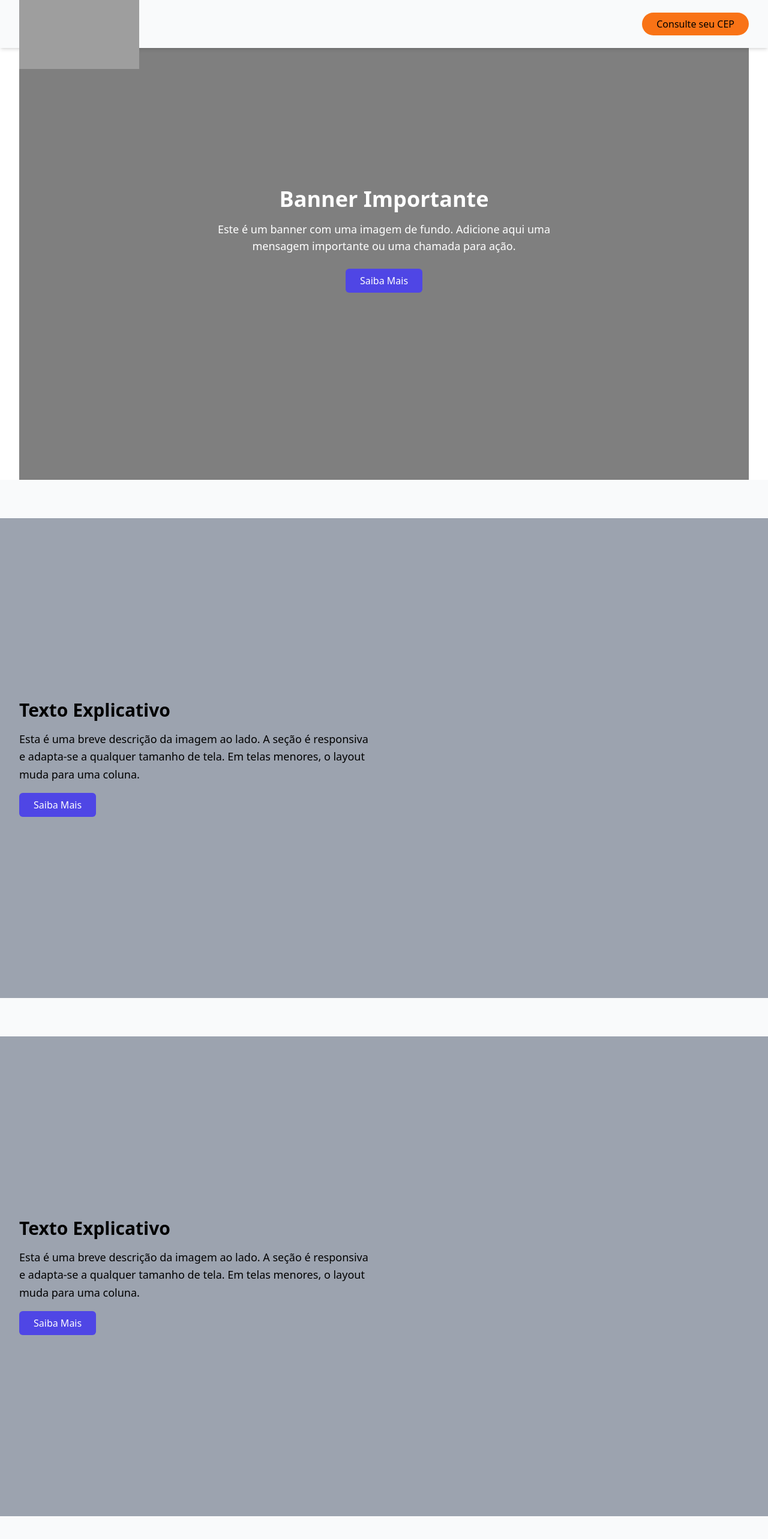
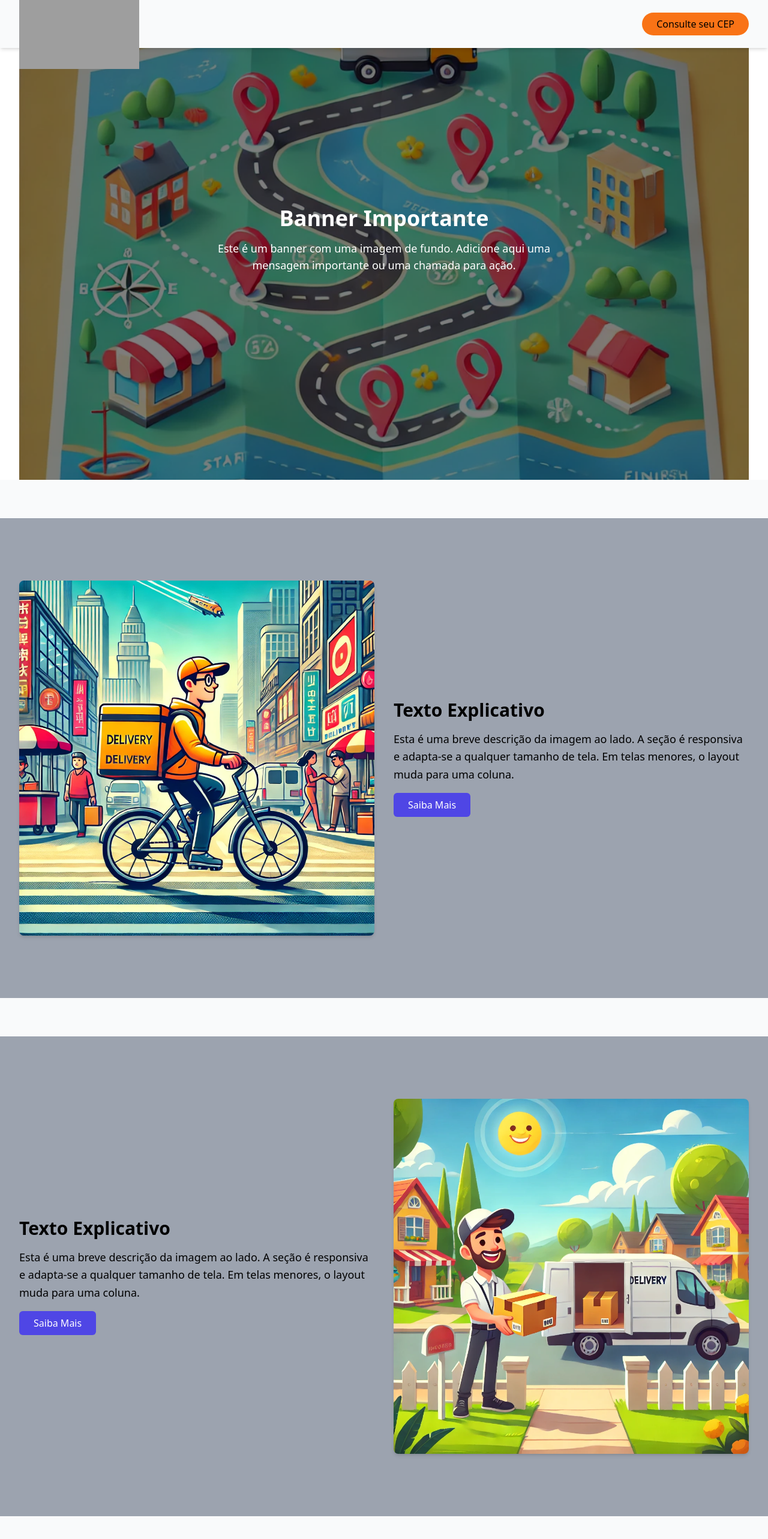
Before and after one commit to darcioSoares/frontend-tradeupgroup, a Vue app: page / in a window 1280 px wide. Shown: the top 2566 px of the page at 60% size. Built offline with nearby package versions, Linux system fonts and the light colour scheme; grey boxes are pictures that could not be loaded.

Commit message:
fix : landPage

```diff
--- a/src/components/Layouts/LandPage/Banner.vue
+++ b/src/components/Layouts/LandPage/Banner.vue
@@ -1,9 +1,19 @@
 <template>
   <section
-    class="min-h-screen bg-cover bg-center relative flex items-center justify-center p-8 mx-8"
+    :class="[
+      'min-h-screen',
+      'bg-cover',
+      'bg-center',
+      'relative',
+      'flex',
+      'items-center',
+      'justify-center',
+      'p-8',
+      'mx-8'
+    ]"
+    :style="{ backgroundImage: `url(${banner})` }"
+  >
 
-  >
-    <!-- Overlay para escurecer a imagem e melhorar a legibilidade do texto -->
     <div class="absolute inset-0 bg-black bg-opacity-50"></div>
 
     <!-- Texto Sobreposto -->
@@ -12,18 +22,19 @@
       <p class="text-lg">
         Este é um banner com uma imagem de fundo. Adicione aqui uma mensagem importante ou uma chamada para ação.
       </p>
-      <button class="mt-6 px-6 py-2 bg-indigo-600 hover:bg-indigo-700 rounded-md">
-        Saiba Mais
-      </button>
+
     </div>
   </section>
 </template>
 
 <script>
+import banner from "@/assets/map.jpg";
+
 export default {
   name: "Banner",
   data() {
     return {
+      banner,
     };
   },
 };
--- a/src/components/Layouts/LandPage/SectionAndBanner.vue
+++ b/src/components/Layouts/LandPage/SectionAndBanner.vue
@@ -1,5 +1,14 @@
 <template>
   <section class="min-h-screen bg-gray-400 flex flex-col md:flex-row items-center justify-center p-8 gap-8">
+
+      <!-- Imagem -->
+    <div class="w-full md:w-1/2 flex items-center justify-center">
+
+    <img :src="bike" alt="Imagem Send"
+      class="max-w-full h-auto rounded-lg shadow-md"
+    />
+
+ </div>
     <!-- Texto Explicativo -->
     <div class="w-full md:w-1/2 flex flex-col justify-center items-start space-y-4">
       <h2 class="text-3xl font-bold">Texto Explicativo</h2>
@@ -12,25 +21,19 @@
       </button>
     </div>
 
-      <!-- Imagem -->
-      <div class="w-full md:w-1/2 flex items-center justify-center">
 
-         <!-- <img :src="banner" alt="Imagem Send"
-           class="max-w-full h-auto rounded-lg shadow-md"
-         />          -->
 
-      </div>
   </section>
 </template>
 
 <script>
-// import banner from "@/assets/send.jpg";
+import bike from "@/assets/bike.jpg";
 
 export default {
   name: "SectionAndBanner",
   data() {
     return {
-        // banner,
+       bike,
     };
   },
 };
--- /dev/null
+++ b/src/components/Layouts/LandPage/SectionAndBannerRight.vue
@@ -0,0 +1,38 @@
+<template>
+    <section class="min-h-screen bg-gray-400 flex flex-col md:flex-row items-center justify-center p-8 gap-8">
+      <!-- Texto Explicativo -->
+      <div class="w-full md:w-1/2 flex flex-col justify-center items-start space-y-4">
+        <h2 class="text-3xl font-bold">Texto Explicativo</h2>
+        <p class="text-lg leading-relaxed">
+          Esta é uma breve descrição da imagem ao lado. A seção é responsiva e adapta-se a qualquer
+          tamanho de tela. Em telas menores, o layout muda para uma coluna.
+        </p>
+        <button class="px-6 py-2 bg-indigo-600 text-white rounded-md hover:bg-indigo-700">
+          Saiba Mais
+        </button>
+      </div>
+
+
+      <!-- Imagem -->
+      <div class="w-full md:w-1/2 flex items-center justify-center">
+
+         <img :src="banner" alt="Imagem Send"
+           class="max-w-full h-auto rounded-lg shadow-md"
+         />
+
+      </div>
+    </section>
+  </template>
+
+<script>
+import banner from "@/assets/send.jpg";
+
+  export default {
+    name: "SectionAndBanner",
+    data() {
+      return {
+         banner,
+      };
+    },
+  };
+  </script>
--- a/src/components/Layouts/LandPage/Teste.vue
+++ /dev/null
@@ -1,30 +0,0 @@
-<template>
-    <div class="max-w-sm mx-auto bg-white shadow-lg rounded-lg overflow-hidden">
-      <img
-        class="w-full h-48 object-cover"
-        src="https://via.placeholder.com/150"
-        alt="Card Image"
-      />
-      <div class="p-4">
-        <h2 class="text-2xl font-bold text-gray-800">Título do Card</h2>
-        <p class="mt-2 text-gray-600">
-          Este é um exemplo de descrição para o card. Ele é responsivo e simples
-          de usar com TailwindCSS.
-        </p>
-        <div class="mt-4 flex justify-between items-center">
-          <button
-            class="bg-blue-500 text-white px-4 py-2 rounded-lg hover:bg-blue-600"
-          >
-            Saiba Mais
-          </button>
-          <span class="text-gray-700 font-bold">$49.99</span>
-        </div>
-      </div>
-    </div>
-  </template>
-
-  <script>
-  export default {
-    name: "Card",
-  };
-  </script>
--- a/src/pages/LandPage.vue
+++ b/src/pages/LandPage.vue
@@ -4,18 +4,17 @@
     <Spacer />
     <SectionAndBanner />
     <Spacer />
-    <SectionAndBanner />
+    <SectionAndBannerRight />
     <Spacer />
     <Footer />
-
-
   </div>
 </template>
 
 <script>
 
- import Banner from "@/components/Layouts/LandPage/Banner.vue";
+import Banner from "@/components/Layouts/LandPage/Banner.vue";
 import SectionAndBanner from "@/components/Layouts/LandPage/SectionAndBanner.vue";
+import SectionAndBannerRight from "@/components/Layouts/LandPage/SectionAndBannerRight.vue";
 import Spacer from "@/components/Layouts/LandPage/Space.vue";
 import Footer from "@/components/Layouts/LandPage/Footer.vue";
 
@@ -23,6 +22,7 @@ export default {
   name: "LandPage",
    components: {
     Banner,
+    SectionAndBannerRight,
     SectionAndBanner,
     Spacer,
     Footer
```
Also changed, not shown: src/assets/send.jpg (renamed from src/assets/send .jpg). Lines whose indentation alone changed are shown as unchanged.
